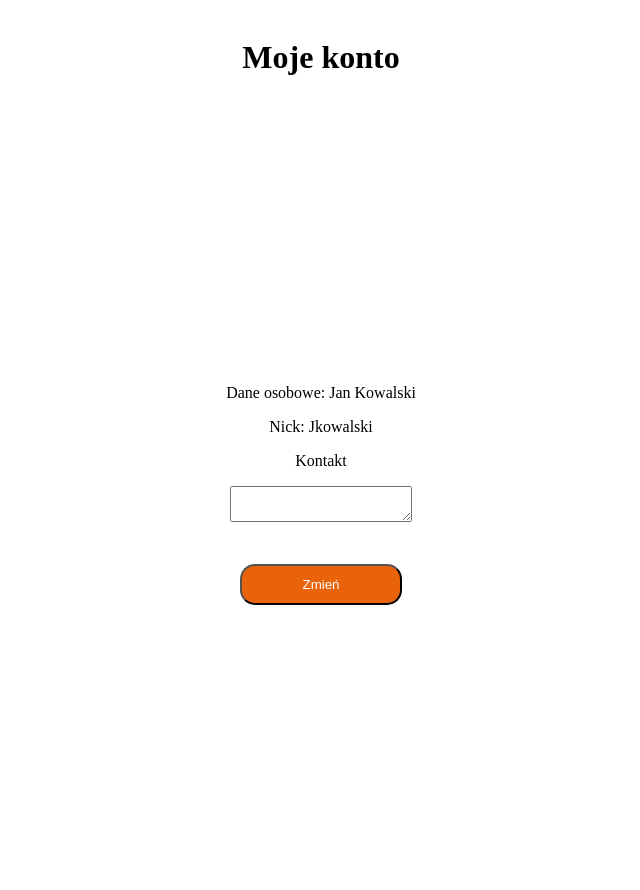
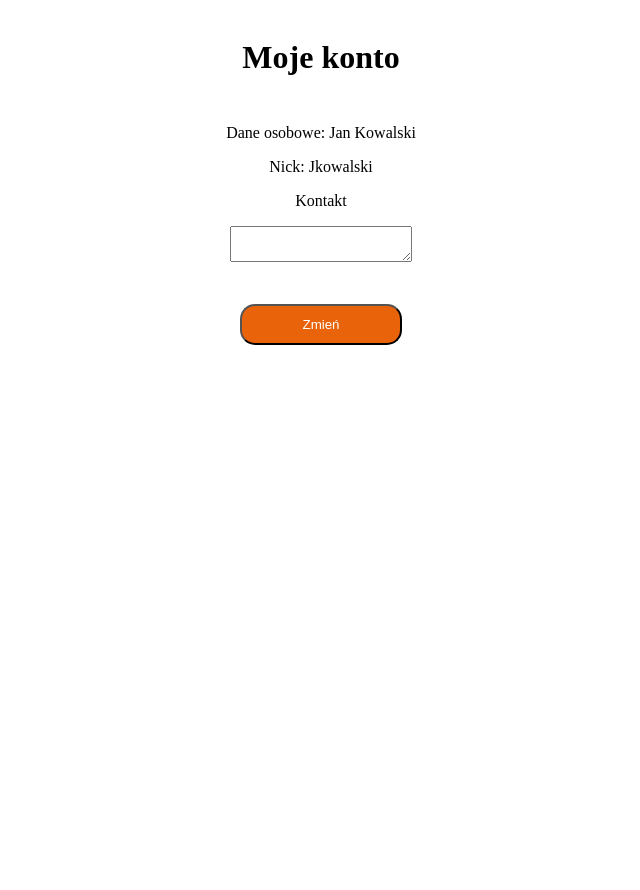
Before and after one commit to KrasowskiMarcin/projekt, a PHP site: page /routes/myaccount.php in a window 1280 px wide. Shown: the whole page, without its empty margins (319-959 px from the left). After the commit the page ends 345 px from the top, so only its background shows below. Run offline with PHP 8.4, Linux system fonts and the light colour scheme.

Commit message:
Poprawa wyglądu stron add.php i myaccount.php

```diff
--- a/routes/myaccount.php
+++ b/routes/myaccount.php
@@ -1,6 +1,7 @@
+<body>
 <center><h1>Moje konto</h1></center>
-<article class="container">
     <center>
+    <section class="container">
     <form action="" method="POST">
                 <p>Dane osobowe: Jan Kowalski</p>
                 <p>Nick: Jkowalski</p>
@@ -8,19 +9,23 @@
                 <p><textarea name="contact"></textarea></p>
                 <center><p><input type="submit" value="Zmień" /></p></center>
     </form>
+    </section>
     </center>
-</article>
+</body>
 
 <style>
+
 center{
     padding-top: 10px;
 }
 
-.container {
-  display: flex;
-  align-items: center;
-  justify-content: center;
-  height: 100%;
+.container > * {
+    display: inline-block;
+}
+
+form{
+  padding-left: 20px;
+  padding-right: 20px;
 }
 
 input[type="submit"]{
```
Also changed, not shown: routes/add.php (+15 -8 lines).
